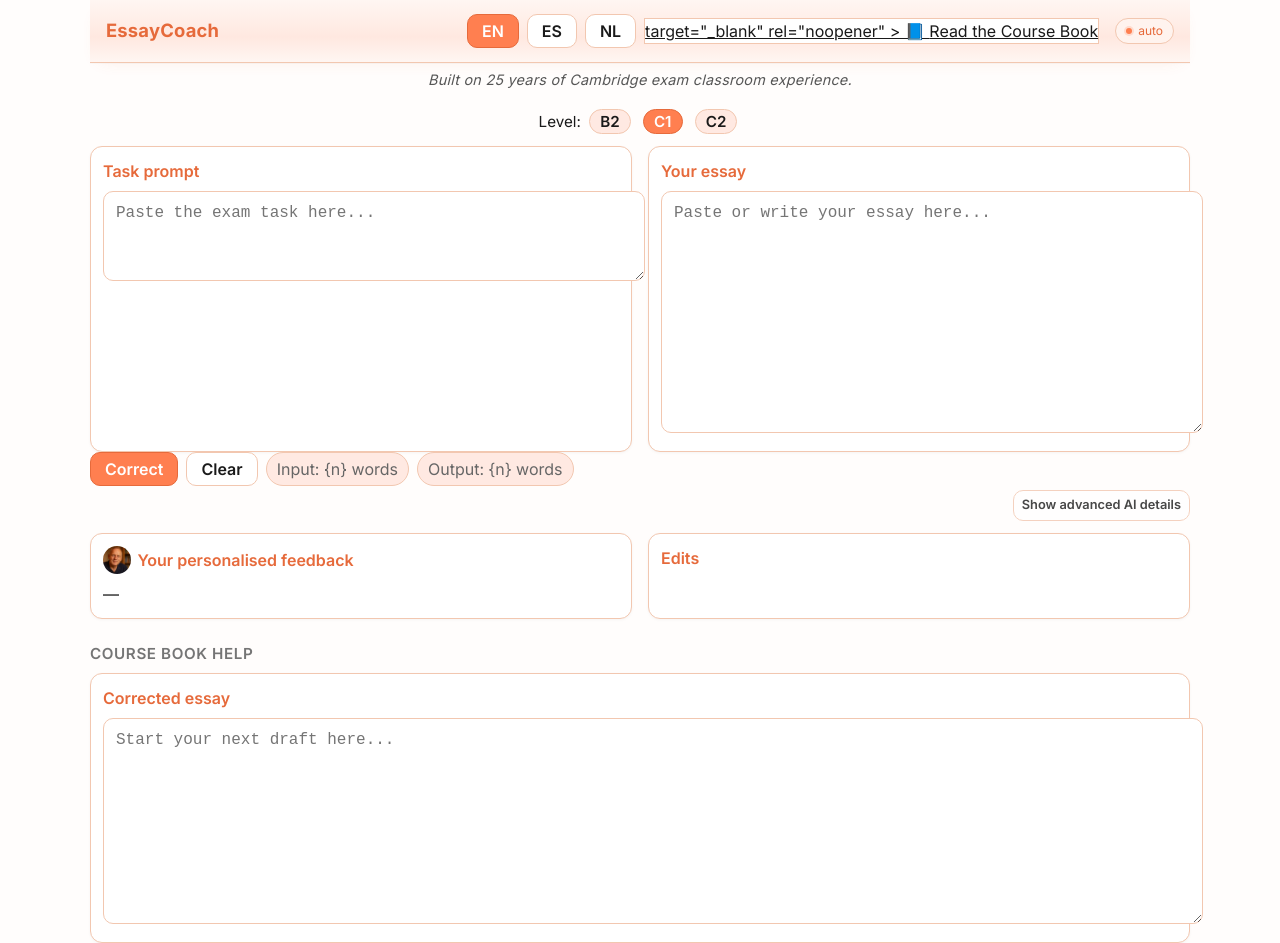
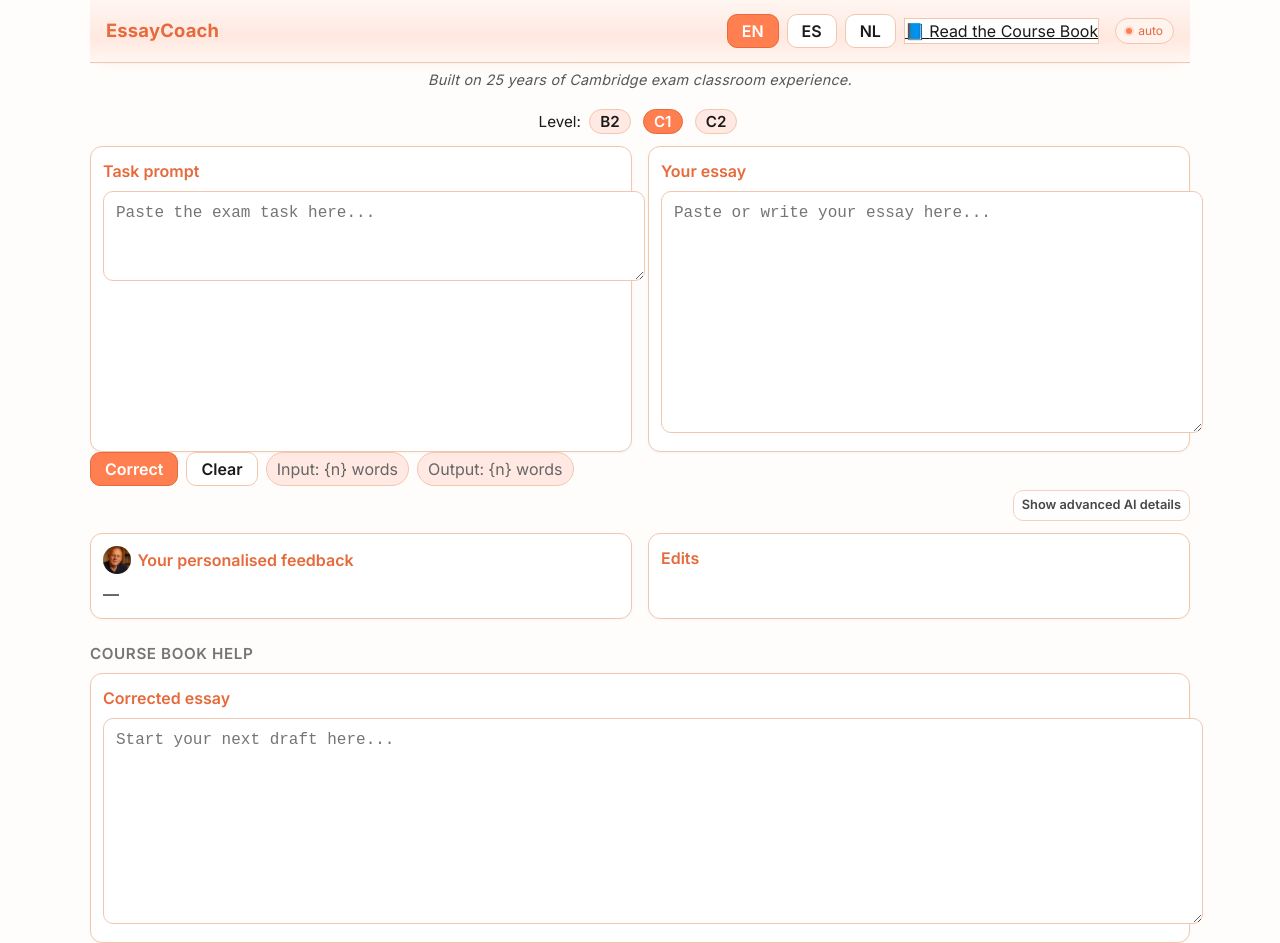
Before and after one commit to alfons149-cmyk/essay-coach-instant, a plain HTML site: page index.html in a window 1280 px wide. Drawn offline with Linux system fonts and the light colour scheme.

Commit message:
Update index.html

```diff
--- a/index.html
+++ b/index.html
@@ -80,15 +80,17 @@
           <button class="btn-ghost" data-lang="es" title="Español" data-i18n-title="tooltips.lang_es">ES</button>
           <button class="btn-ghost" data-lang="nl" title="Nederlands" data-i18n-title="tooltips.lang_nl">NL</button>
 
-          <a
+          <!-- Open the Course Book (TOC) in a new tab -->
+<a
   class="btn-ghost"
   id="btnCourseBook"
-  href="book/index.html"   <!-- or book/units/unit01.html if you prefer -->
+  href="book/index.html"
   target="_blank"
   rel="noopener"
 >
   📘 <span data-i18n="labels.course_book">Read the Course Book</span>
 </a>
+
 
 
           <!-- API/dev badges -->
```
